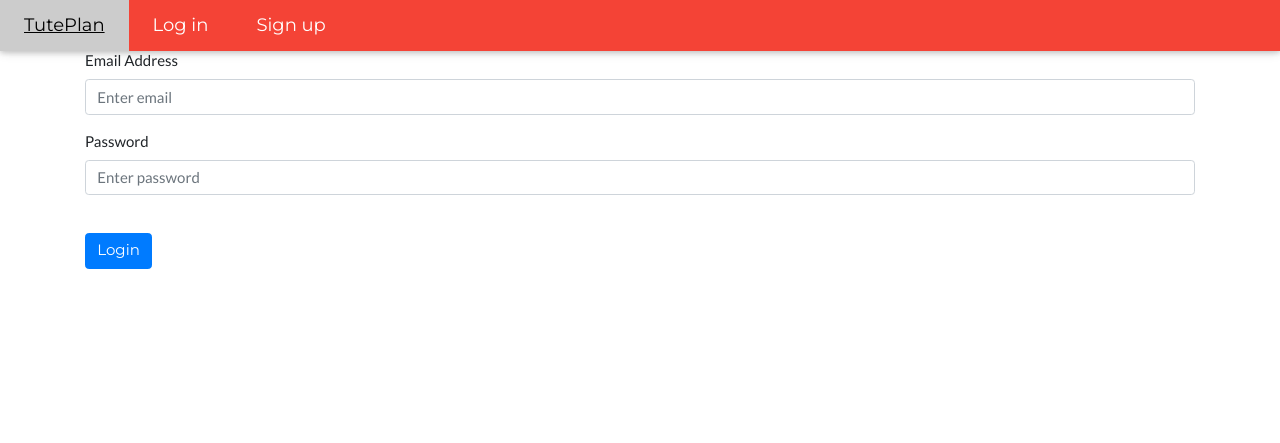
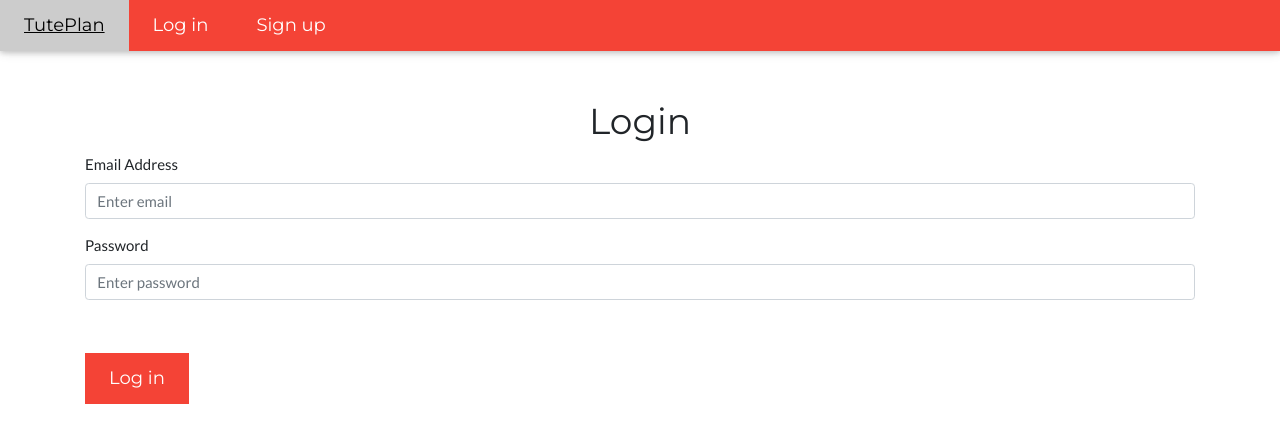
Before and after one commit to Unclematrix/Programmesanas-projekts, a Flask app: page /login in a window 1280 px wide. Shown: the top 443 px of the page. Run offline with Flask 3, Linux system fonts and the light colour scheme; some libraries are stand-ins or nearby versions.

Commit message:
Update login.html

```diff
--- a/Flask majaslapa/website/templates/login.html
+++ b/Flask majaslapa/website/templates/login.html
@@ -1,7 +1,7 @@
 {% extends "base.html" %} {% block title %}Login{% endblock %} {% block content
 %}
 <form method="POST">
-  <h3 align="center">Login</h3>
+  <h1 align="center" style="margin-top: 100px;">Login</h1>
   <div class="form-group">
     <label for="email">Email Address</label>
     <input
@@ -23,6 +23,6 @@
     />
   </div>
   <br>
-  <button type="submit" class="btn btn-primary">Login</button>
+  <button type="submit" class="w3-button w3-red w3-padding-large w3-large w3-margin-top">Log in</button>
 </form>
 {% endblock %}
```
